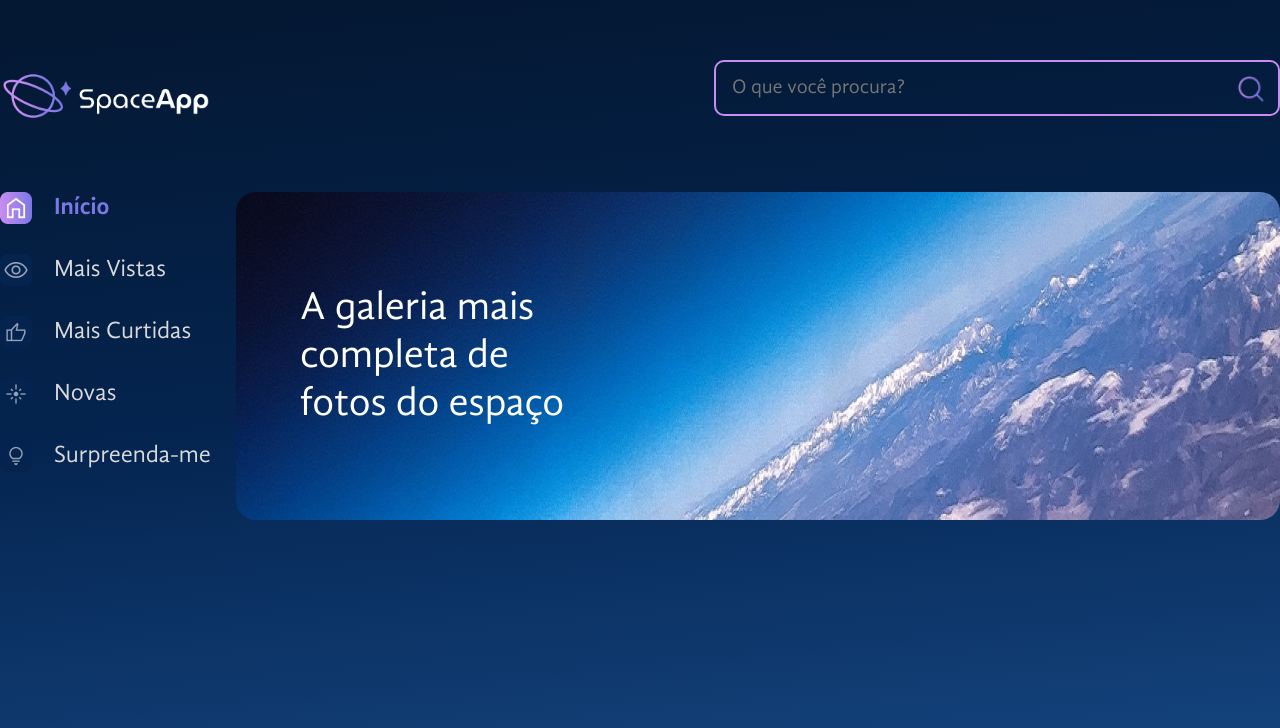
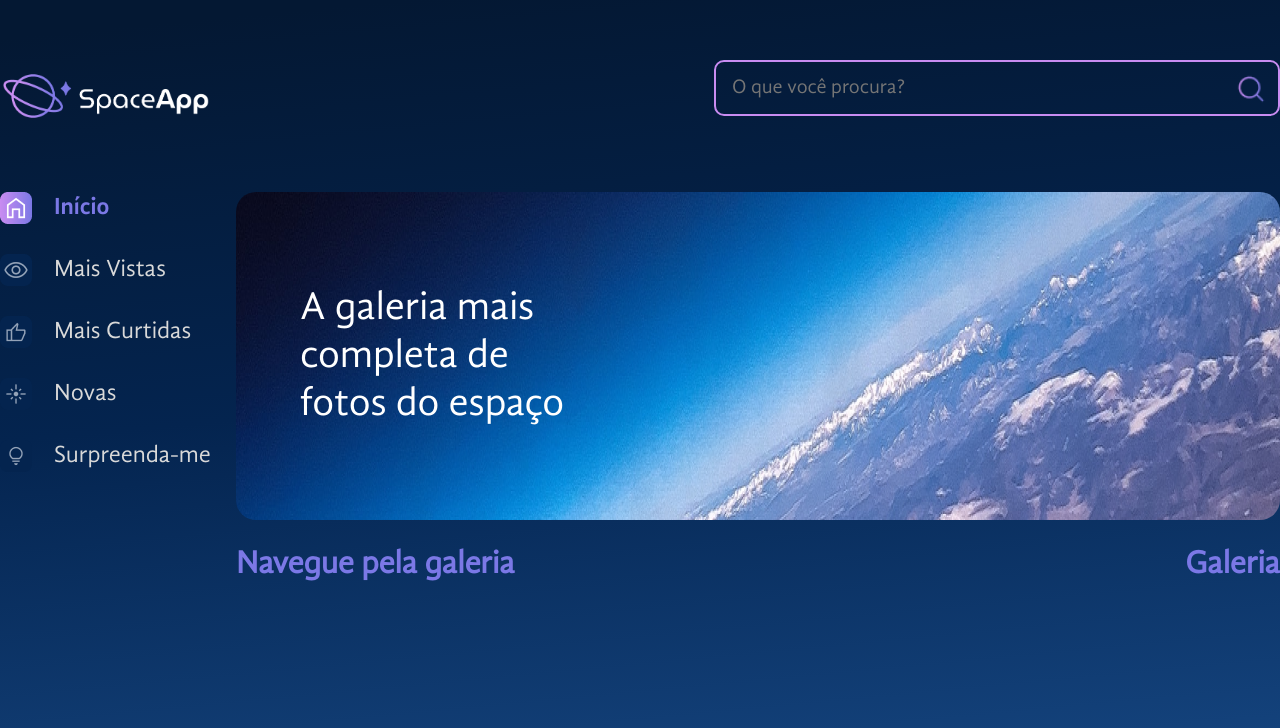
Before and after one commit to gabrielpramalho/space-app, a React (Vite) app: page / in a window 1280 px wide. Shown: the top 728 px of the page. Built offline with nearby package versions, Linux system fonts and the light colour scheme.

Commit message:
add gallery

```diff
--- a/src/App.jsx
+++ b/src/App.jsx
@@ -3,6 +3,7 @@
 import Cabecalho from "./componentes/Cabecalho"
 import BarraLateral from "./componentes/BarraLateral"
 import Banner from "./componentes/Banner"
+import Galeria from "./componentes/Galeria"
 
 const FundoGradiente = styled.div`
   background: linear-gradient(174.61deg, #041833 4.16%, #04244F 48%, #154580 96.76%);
@@ -21,6 +22,12 @@
   gap: 24px;
 `
 
+const ConteudoGaleria = styled.section`
+  display: flex;
+  flex-direction: column;
+  flex-grow: 1;
+`
+
 
 function App() {
 
@@ -31,10 +38,13 @@
         <Cabecalho />
         <MainContainer>
           <BarraLateral />
-          <Banner
-            backgroundImage='/imagens/banner.png'
-            texto='A galeria mais completa de fotos do espaço'
-          />
+          <ConteudoGaleria>
+            <Banner
+              backgroundImage='/imagens/banner.png'
+              texto='A galeria mais completa de fotos do espaço'
+            />
+            <Galeria />
+          </ConteudoGaleria>
         </MainContainer>
       </AppContainer>
     </FundoGradiente>
--- a/src/componentes/BarraLateral/ItemNavegacao/index.jsx
+++ b/src/componentes/BarraLateral/ItemNavegacao/index.jsx
@@ -10,6 +10,11 @@
     display: flex;
     align-items: center;
     gap: 22px;
+
+    &:hover{
+        color: #7b78e5;
+        cursor: pointer;
+    }
 `
 
 const ItemNavegacao = ({ children, iconeAtivo, iconeInativo, ativo = false}) =>{
--- /dev/null
+++ b/src/componentes/Galeria/Populares/index.jsx
@@ -0,0 +1,9 @@
+import Titulo from "../../Titulo"
+
+const Populares = () =>{
+    return(
+        <Titulo $alinhamento='center' >Galeria</Titulo>
+    )
+}
+
+export default Populares
--- /dev/null
+++ b/src/componentes/Galeria/Tags/index.jsx
@@ -0,0 +1,8 @@
+const Tags = () => {
+    return(
+        <>
+        </>
+    )
+}
+
+export default Tags
--- /dev/null
+++ b/src/componentes/Galeria/index.jsx
@@ -0,0 +1,32 @@
+import styled from "styled-components"
+import Titulo from "../Titulo"
+import Populares from "./Populares"
+import Tags from "./Tags"
+
+const GaleriaContainer = styled.div`
+    display: flex;
+`
+
+const SecaoFluida = styled.section`
+    flex-grow: 1;
+`
+
+const Galeria = () =>{
+
+    return(
+        <>
+            <Tags />
+            <GaleriaContainer>
+                <SecaoFluida>
+                    <Titulo>Navegue pela galeria</Titulo>
+
+                </SecaoFluida>
+                <Populares />
+
+            </GaleriaContainer>
+        </>
+    )
+
+}
+
+export default Galeria
--- /dev/null
+++ b/src/componentes/Titulo/index.jsx
@@ -0,0 +1,9 @@
+import styled from "styled-components";
+
+const Titulo = styled.h2`
+    color: #7b78e6;
+    font-size: 32px;
+    text-align: ${ props => props.$alinhamento ? props.$alinhamento : 'left' };
+`
+
+export default Titulo
```
